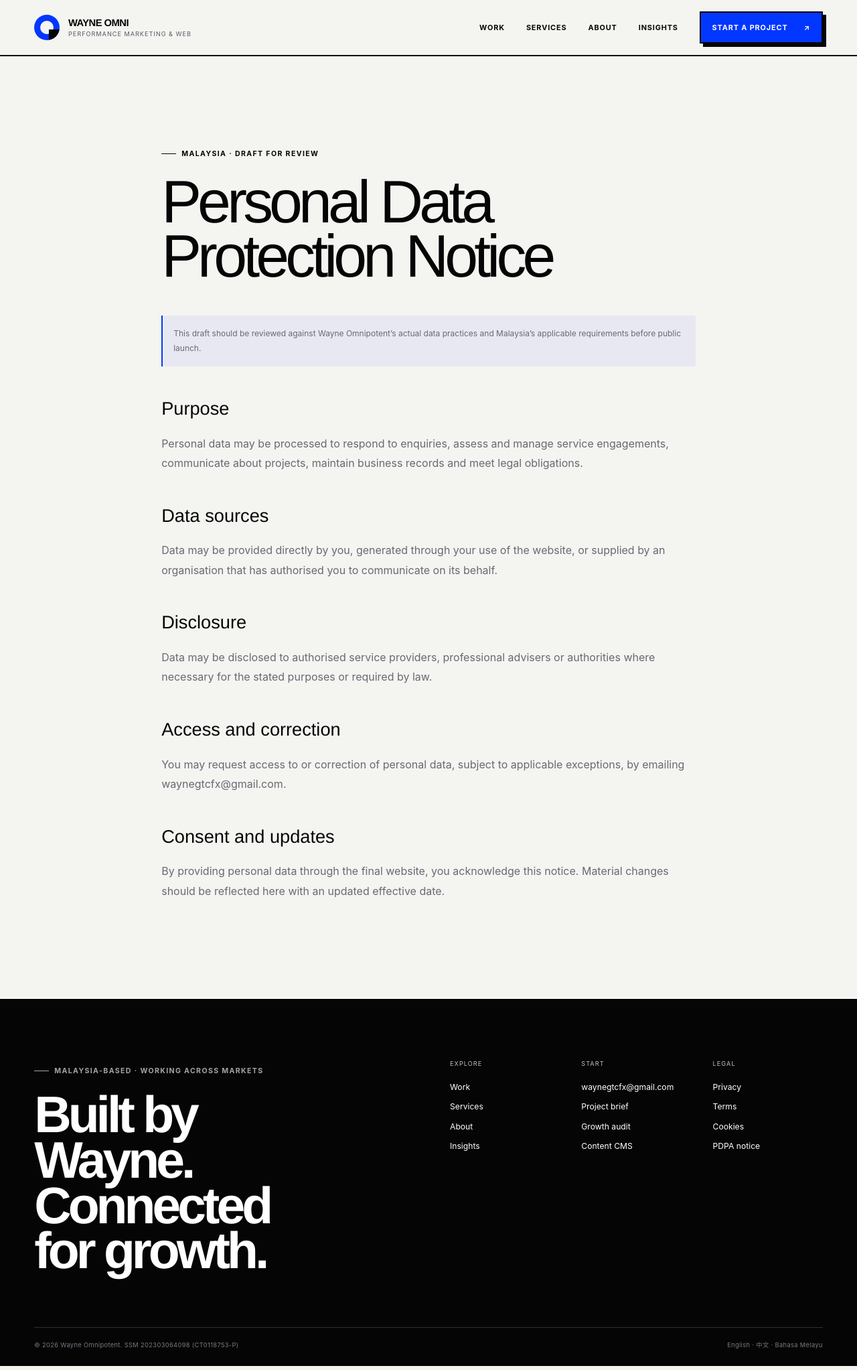
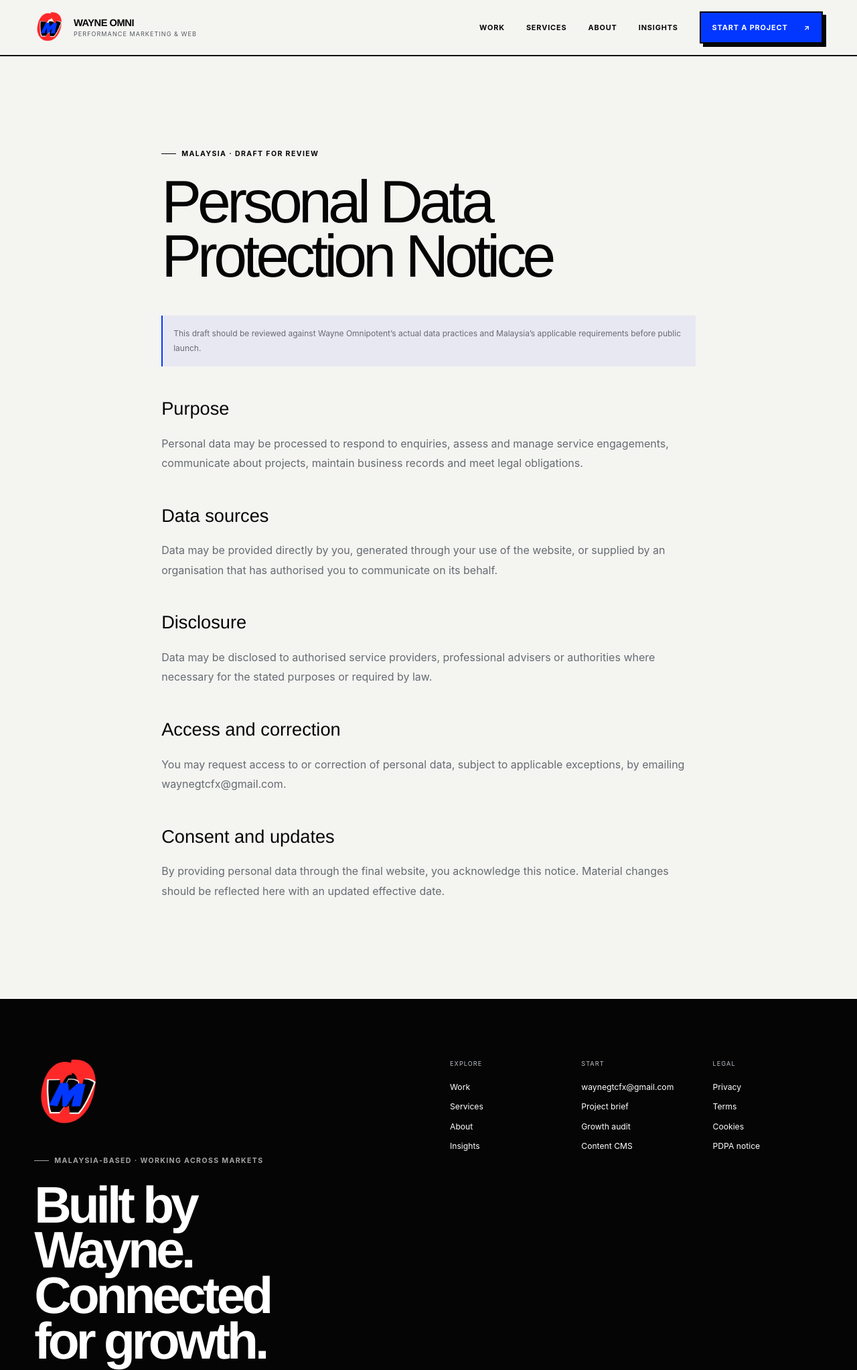
Before and after one commit to Waynechin4398/freelancemarketingagency, an Astro site: page /pdpa in a window 1280 px wide. Shown: the top 2045 px of the page at 67% size. Built offline with nearby package versions, Linux system fonts and the light colour scheme; Astro itself is replaced by a stand-in of ours.

Commit message:
Use new Wayne Omni logo across site

```diff
--- a/src/components/Footer.astro
+++ b/src/components/Footer.astro
@@ -4,7 +4,8 @@ const year = new Date().getFullYear();
 ---
 <footer class="site-footer">
   <div class="footer-main">
-    <div>
+    <div class="footer-brand">
+      <img src="/images/wayne-omni-logo.png" width="512" height="512" alt="Wayne Omni" />
       <span class="eyebrow light">{site.location}</span>
       <h2>{site.tagline}</h2>
     </div>
--- a/src/components/Header.astro
+++ b/src/components/Header.astro
@@ -11,7 +11,7 @@ const isCurrent = (href: string) => pathname === href || pathname.startsWith(`${
 ---
 <header class="site-header">
   <a class="brand" href="/" aria-label="Wayne Omni home">
-    <span class="omni-mark" aria-hidden="true"><i></i><i></i><i></i></span>
+    <img class="brand-logo" src="/images/wayne-omni-logo.png" width="512" height="512" alt="" aria-hidden="true" />
     <span><strong>{site.brand.toUpperCase()}</strong><small>{site.descriptor}</small></span>
   </a>
   <nav class="desktop-nav" aria-label="Main navigation">
--- a/src/layouts/BaseLayout.astro
+++ b/src/layouts/BaseLayout.astro
@@ -24,6 +24,7 @@ const structuredData = {
   name: site.legalName,
   alternateName: site.brand,
   url: Astro.site?.toString(),
+  logo: Astro.site ? new URL("/images/wayne-omni-logo.png", Astro.site).toString() : "/images/wayne-omni-logo.png",
   description,
   areaServed: ["Malaysia", "Singapore", "Southeast Asia"],
   knowsAbout: ["Website development", "Landing pages", "Paid media", "Social media", "Email marketing", "CRM and marketing automation"],
@@ -35,6 +36,8 @@ const structuredData = {
     <meta charset="UTF-8" />
     <meta name="viewport" content="width=device-width" />
     <meta name="generator" content={Astro.generator} />
+    <link rel="icon" type="image/png" href="/images/wayne-omni-logo.png" />
+    <link rel="apple-touch-icon" href="/images/wayne-omni-logo.png" />
     <title>{pageTitle}</title>
     <meta name="description" content={description} />
     {canonical && <link rel="canonical" href={canonical} />}
--- a/src/styles/global.css
+++ b/src/styles/global.css
@@ -32,12 +32,7 @@ button { color: inherit; }
 .brand > span:last-child { display: flex; flex-direction: column; line-height: 1; gap: .28rem; }
 .brand strong { font: 750 .92rem/1 var(--display); letter-spacing: -.02em; }
 .brand small { font-size: .57rem; color: var(--muted); letter-spacing: .05em; text-transform: uppercase; }
-.omni-mark { width: 34px; height: 34px; border: 5px solid var(--ink); border-radius: 50%; position: relative; display: block; transform: rotate(-24deg); }
-.omni-mark::after { content: ""; position: absolute; inset: 4px; background: var(--paper); border-radius: 50%; }
-.omni-mark i { position: absolute; width: 6px; height: 7px; background: var(--paper); z-index: 2; }
-.omni-mark i:nth-child(1) { top: -6px; left: 7px; }
-.omni-mark i:nth-child(2) { bottom: -6px; left: 7px; }
-.omni-mark i:nth-child(3) { right: -6px; top: 7px; }
+.brand-logo { width: 46px; height: 46px; display: block; flex: 0 0 auto; object-fit: contain; }
 .desktop-nav { display: flex; align-items: center; gap: clamp(1.2rem, 2.5vw, 2.8rem); font-size: .83rem; }
 .desktop-nav > a:not(.nav-cta) { position: relative; }
 .desktop-nav > a:not(.nav-cta)::after { content: ""; position: absolute; left: 0; right: 100%; bottom: -.4rem; height: 1px; background: var(--ink); transition: right .25s ease; }
@@ -157,6 +152,7 @@ button { color: inherit; }
 
 .site-footer { padding: clamp(4rem, 7vw, 6rem) var(--pad) 1.5rem; background: var(--ink); color: white; }
 .footer-main { display: grid; grid-template-columns: 1fr 1fr; gap: 5vw; padding-bottom: 5rem; }
+.footer-brand > img { width: clamp(78px, 8vw, 118px); height: auto; display: block; margin-bottom: 2rem; }
 .footer-main h2 { font: 500 clamp(3rem, 6vw, 6rem)/.88 var(--display); letter-spacing: -.065em; margin: 1.5rem 0 0; }
 .footer-links { display: grid; grid-template-columns: repeat(3,1fr); gap: 2rem; }
 .footer-links div { display: flex; flex-direction: column; gap: .7rem; font-size: .76rem; }
@@ -343,10 +339,6 @@ body { background: var(--paper); }
 .site-header { height: 84px; border-bottom: 2px solid var(--ink); background: rgba(244,244,241,.94); box-shadow: none; }
 .site-header.scrolled { background: rgba(255,255,255,.96); box-shadow: 0 10px 0 rgba(2,55,255,.1); }
 .site-header .brand, .site-header .menu-toggle { position: relative; z-index: 2; }
-.omni-mark { width: 38px; height: 38px; border: 0; border-radius: 50%; background: var(--cobalt); transform: none; overflow: hidden; }
-.omni-mark::before { content: ""; position: absolute; inset: 9px; background: var(--paper); border-radius: 50%; z-index: 1; }
-.omni-mark::after { inset: auto; width: 18px; height: 18px; right: -2px; bottom: -2px; border-radius: 0; background: var(--ink); z-index: 2; }
-.omni-mark i { display: none; }
 .brand strong { font-weight: 900; letter-spacing: -.035em; }
 .brand small { color: #555a61; letter-spacing: .11em; }
 .desktop-nav { font-weight: 700; text-transform: uppercase; letter-spacing: .08em; font-size: .68rem; }
```
Also changed, not shown: public/images/wayne-omni-logo.png (added).
